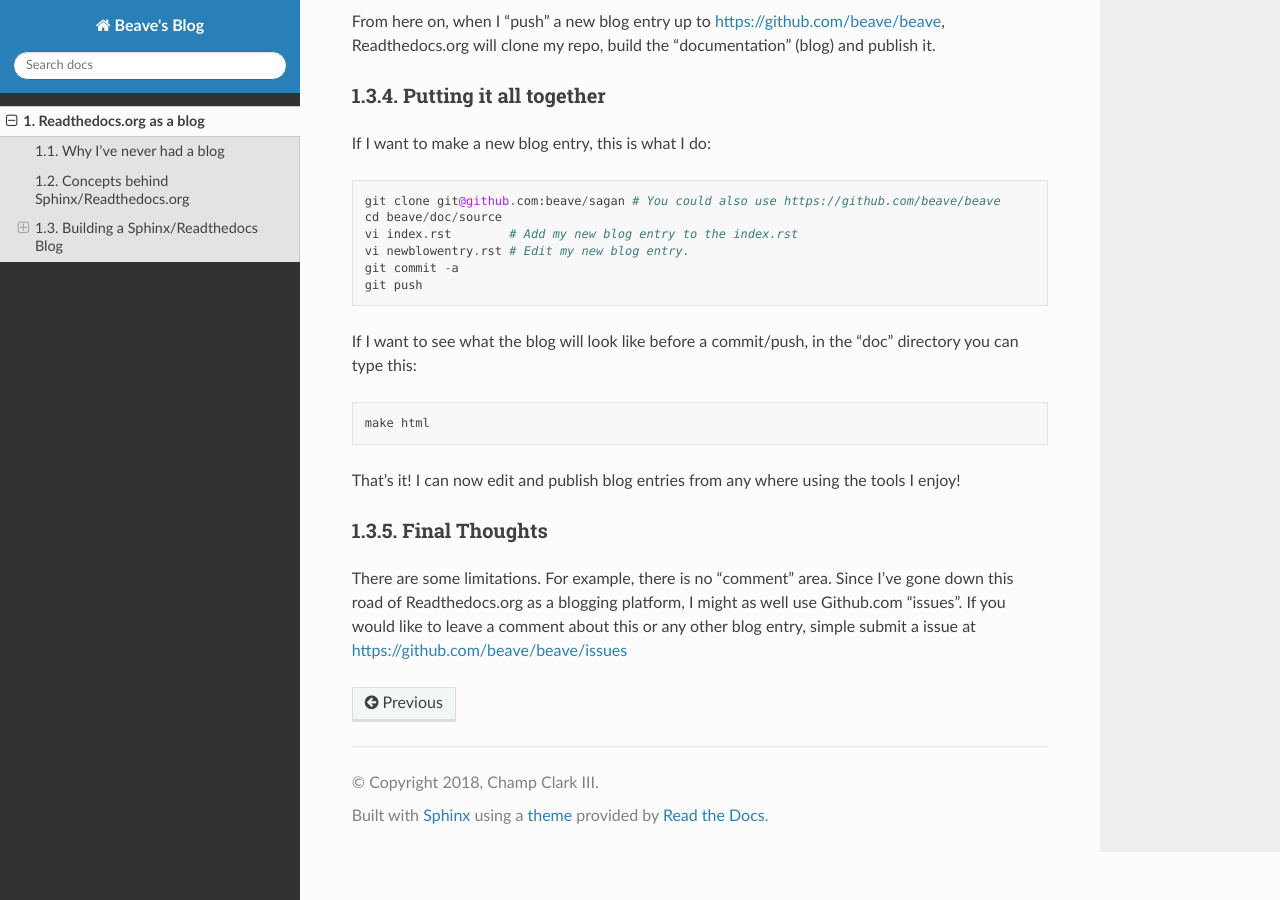
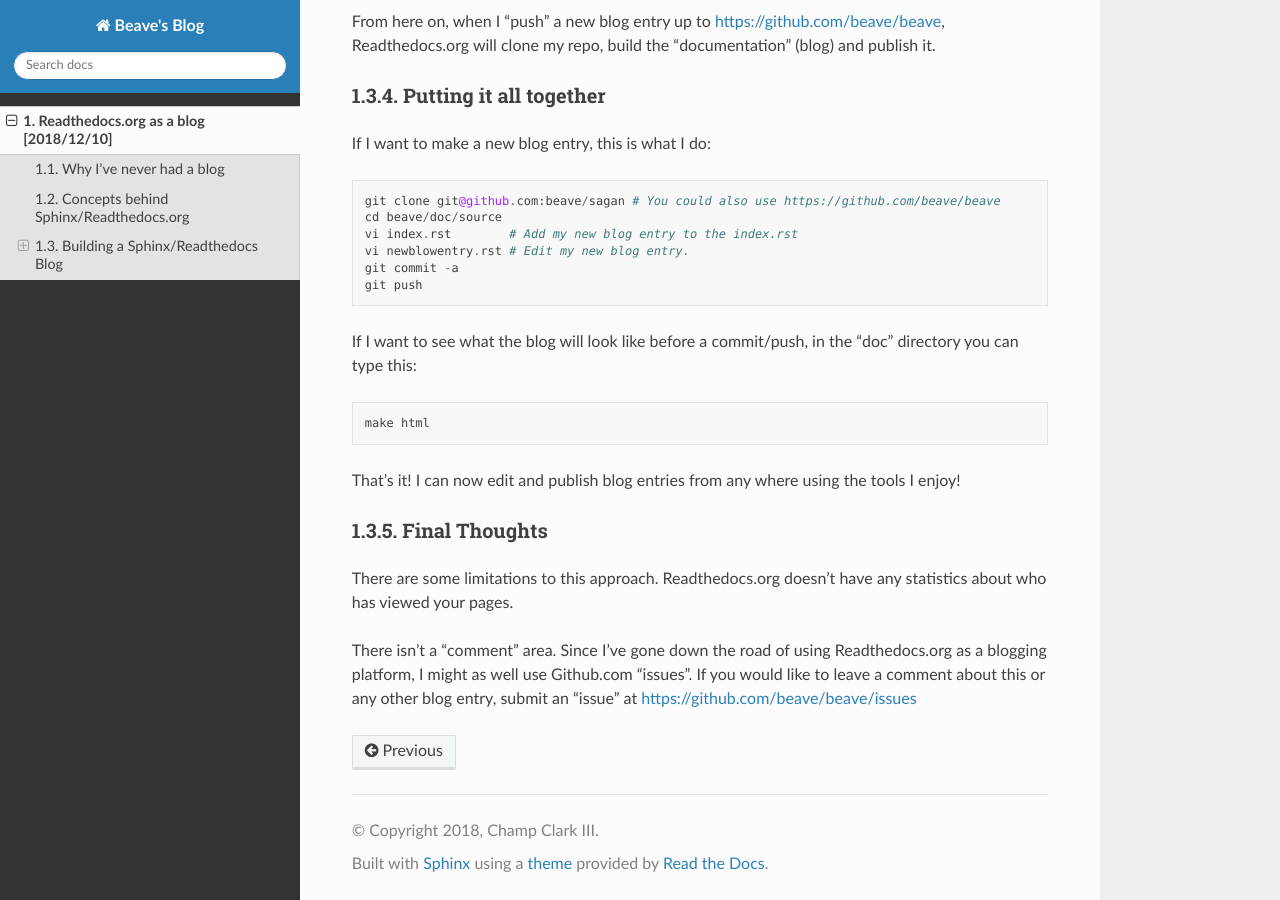
Before and after one commit to beave/beave, a Sphinx documentation site: the page built from doc/source/readthedocs-as-a-blog.rst, in a window 1280 px wide and 900 px high, scrolled down 2567 px. Built offline with Sphinx 7.4.7 and the Read the Docs theme 2.0.0, drawn with Linux system fonts in a browser that asks for light colours; formulas are drawn with MathJax 3; some of the changed text lies outside the part shown.

Commit message:
One more minor edit.

```diff
--- a/doc/source/readthedocs-as-a-blog.rst
+++ b/doc/source/readthedocs-as-a-blog.rst
@@ -1,5 +1,5 @@
-Readthedocs.org as a blog
-=========================
+Readthedocs.org as a blog [2018/12/10]
+======================================
 
 Why I've never had a blog
 -------------------------
@@ -139,7 +139,10 @@ That's it! I can now edit and publish blog entries from any where using the tool
 Final Thoughts
 ~~~~~~~~~~~~~~
 
-There are some limitations. For example,  there is no "comment" area.  Since I've gone down this
-road of Readthedocs.org as a blogging platform,  I might as well use Github.com "issues".  If you
-would like to leave a comment about this or any other blog entry,  simple submit a issue at
+There are some limitations to this approach.  Readthedocs.org doesn't have any statistics about who
+has viewed your pages.
+
+There isn't a "comment" area. Since I've gone down the road of using Readthedocs.org as a
+blogging platform,  I might as well use Github.com "issues".  If you would like to leave a
+comment about this or any other blog entry,  submit an "issue" at
 https://github.com/beave/beave/issues
```
